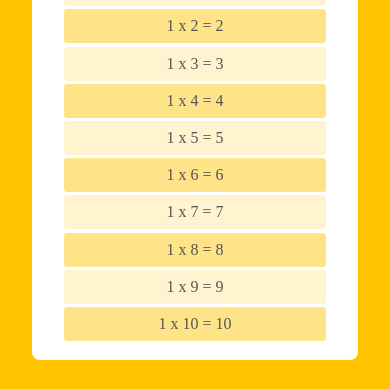
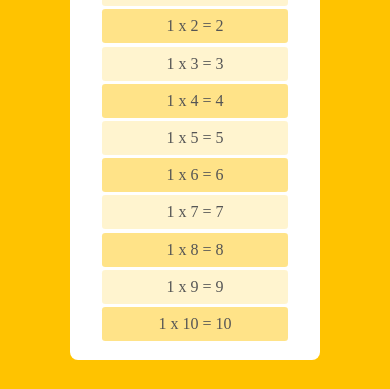
Before and after one commit to rafael-araujo-reis/treinamentos, a plain HTML site: page pages/tabuada.html in a window 390 px wide. Shown: the part 202-591 px from the top of the page. Drawn offline with Linux system fonts and the light colour scheme.

Commit message:
Responsividade tabuada

```diff
--- a/styles/tabuada.css
+++ b/styles/tabuada.css
@@ -42,12 +42,12 @@ header {
 }
 
 #tabuadas {
-  /* display                    : flex; */
+  display              : grid;
+  grid-template-columns: repeat(2, 1fr);
+  justify-content      : space-evenly;
+  align-items          : center;
 
-  /* justify-content: space-evenly; */
-  /* align-items    : center; */
-
-  gap: 3rem;
+  gap: 2rem;
 
   padding: 0 2rem;
 }
@@ -92,8 +92,10 @@ li:hover {
   color: white;
 }
 
-@media screen and (min-width: 400px) {
+@media screen and (max-width: 600px) {
   #tabuadas {
-    /* display: flex */
+    display       : flex;
+    flex-direction: column;
+    gap           : 0;
   }
 }
```
